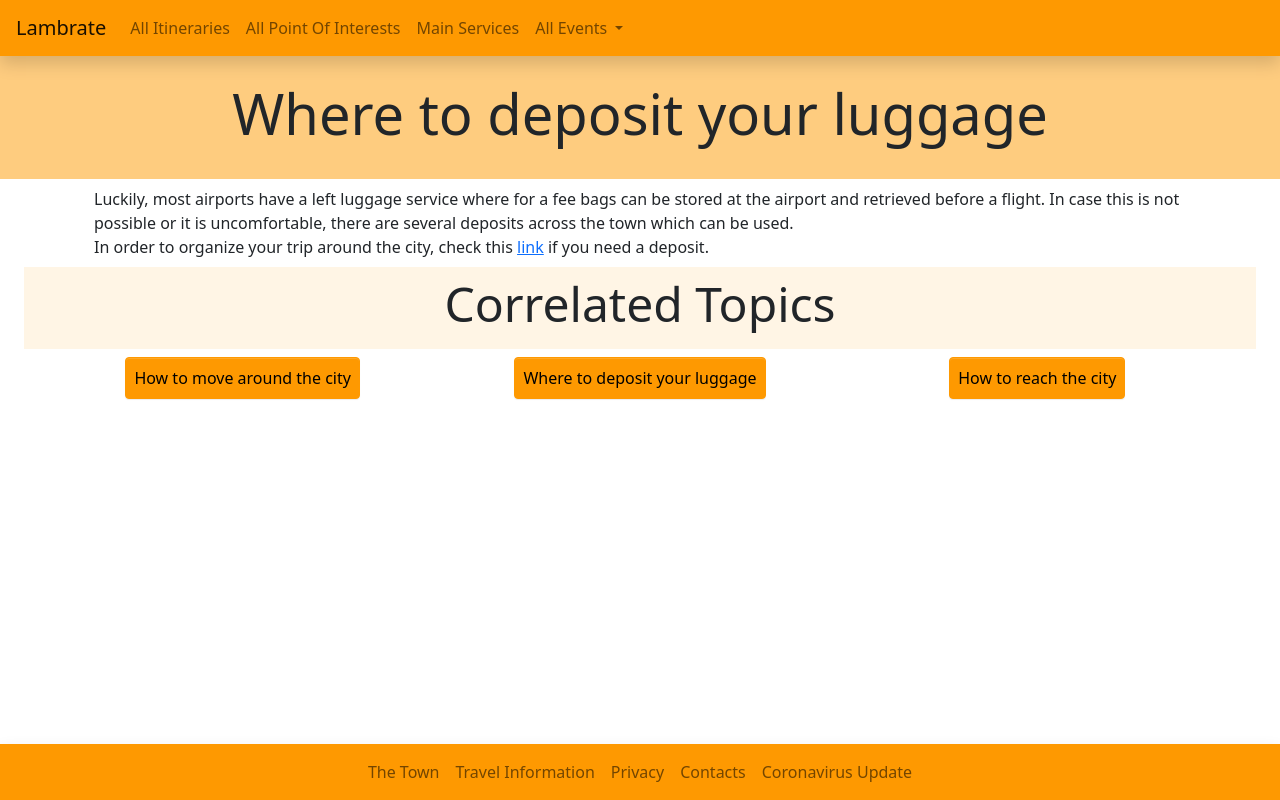
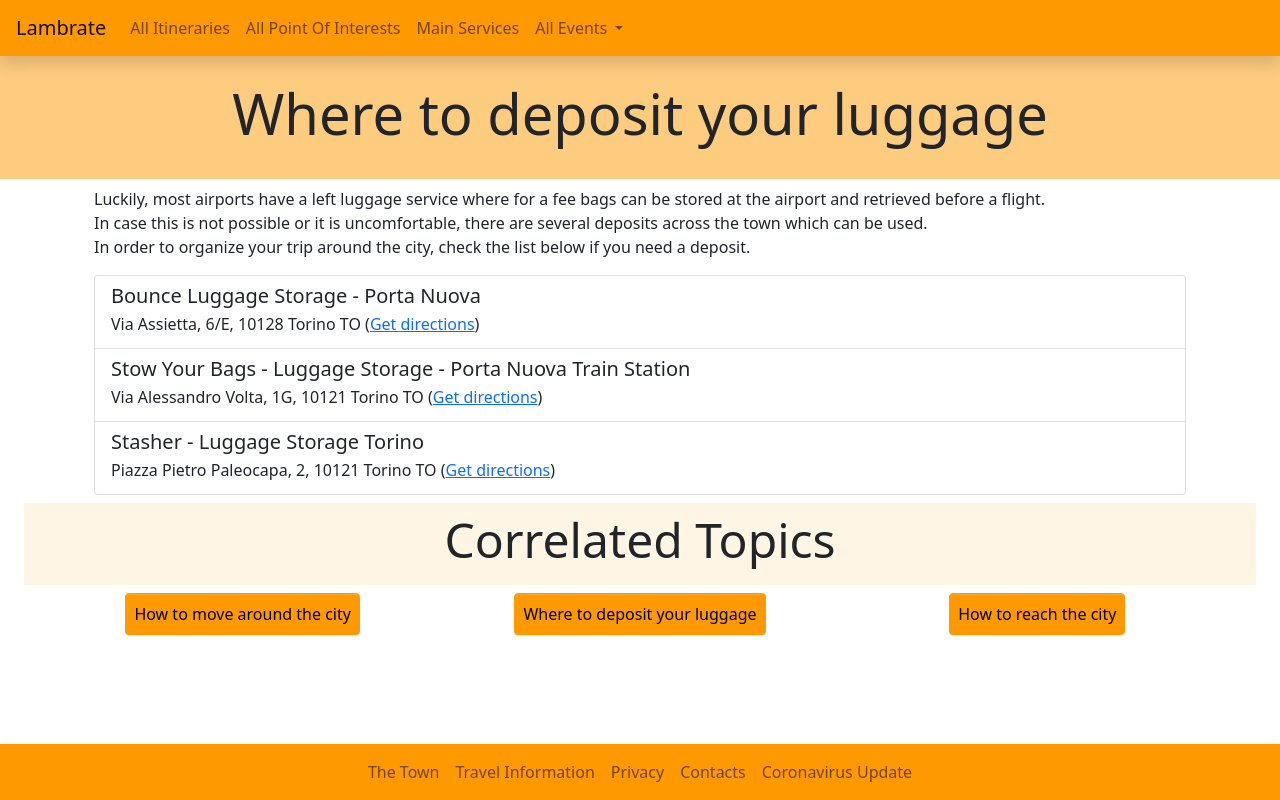
Before and after one commit to amangabba/HYPE-GabbaPanseriNumeroliSanti, a Nuxt app: page /deposit-luggage in a window 1280 px wide. Built offline with nearby package versions, Linux system fonts and the light colour scheme.

Commit message:
Adjustment of deposit-luggage.vue

```diff
--- a/pages/deposit-luggage.vue
+++ b/pages/deposit-luggage.vue
@@ -9,11 +9,56 @@
             <div id="introduction" class="mx-auto">
                 <div>
                     Luckily, most airports have a left luggage service where for a fee bags can be stored at the
-                    airport and retrieved before a flight. In case this is not possible or it is uncomfortable,
+                    airport and retrieved before a flight.
+                    <br>
+                    In case this is not possible or it is uncomfortable,
                     there are several deposits across the town which can be used.
                     <br>
-                    In order to organize your trip around the city, check this
-                    <a href="https://goo.gl/maps/n29XiRQeb5TUT9jv8">link</a> if you need a deposit.
+                    In order to organize your trip around the city, check the list below if you need a deposit.
+                </div>
+            </div>
+            <div id="luggage-deposit" class="list-group mx-auto mt-3">
+                <div
+                    class="list-group-item list-group-item-action flex-column align-items-start"
+                >
+                    <div class="d-flex w-100 justify-content-between">
+                        <h5 class="mb-1">Bounce Luggage Storage - Porta Nuova</h5>
+                    </div>
+                    <p class="mb-1">
+                        Via Assietta, 6/E, 10128 Torino TO (<a
+                        href="https://goo.gl/maps/RR4TCUxQntwabZpB6"
+                        target="_blank"
+                    >Get directions</a
+                    >)
+                    </p>
+                </div>
+                <div
+                    class="list-group-item list-group-item-action flex-column align-items-start"
+                >
+                    <div class="d-flex w-100 justify-content-between">
+                        <h5 class="mb-1">Stow Your Bags - Luggage Storage - Porta Nuova Train Station</h5>
+                    </div>
+                    <p class="mb-1">
+                        Via Alessandro Volta, 1G, 10121 Torino TO (<a
+                        href="https://goo.gl/maps/p5AwnMyfyF1NF9G69"
+                        target="_blank"
+                    >Get directions</a
+                    >)
+                    </p>
+                </div>
+                <div
+                    class="list-group-item list-group-item-action flex-column align-items-start"
+                >
+                    <div class="d-flex w-100 justify-content-between">
+                        <h5 class="mb-1">Stasher - Luggage Storage Torino</h5>
+                    </div>
+                    <p class="mb-1">
+                        Piazza Pietro Paleocapa, 2, 10121 Torino TO (<a
+                        href="https://goo.gl/maps/65mKt1WUgv6NNNEv5"
+                        target="_blank"
+                    >Get directions</a
+                    >)
+                    </p>
                 </div>
             </div>
         </div>
```
